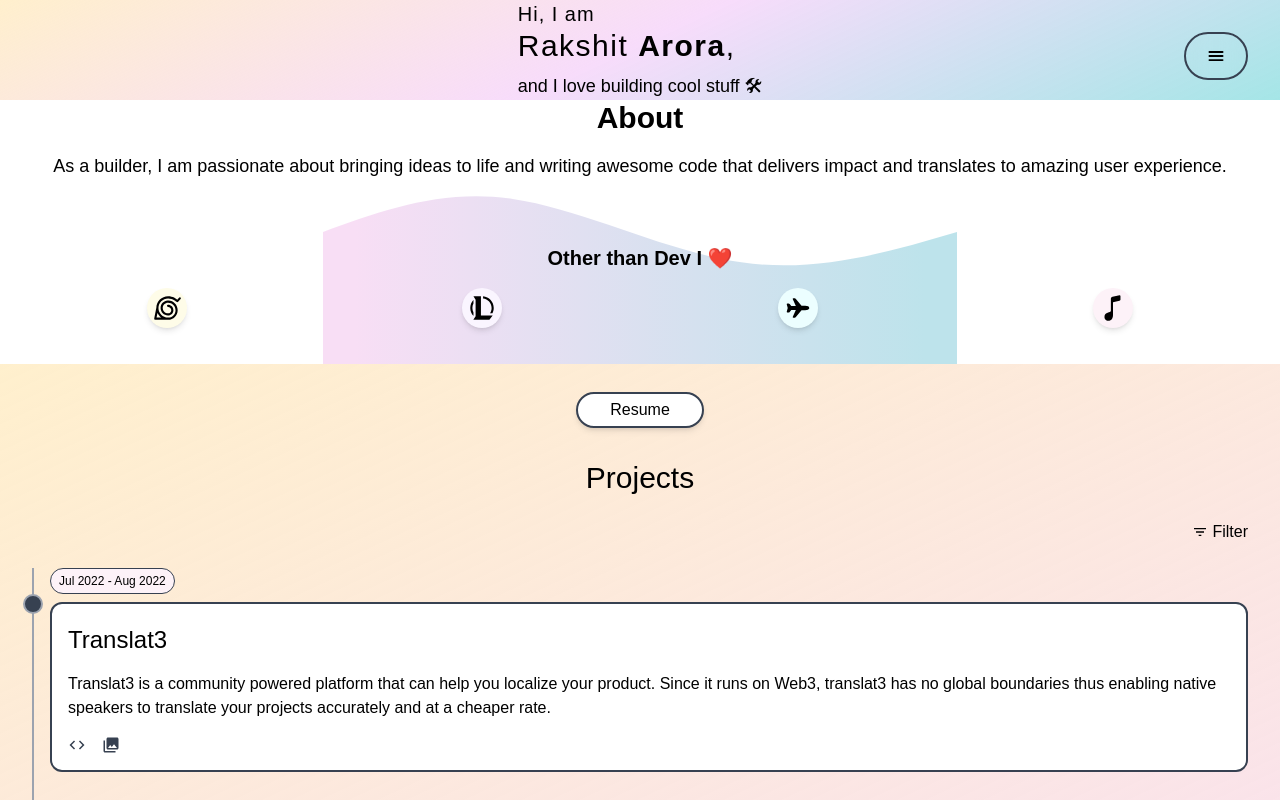
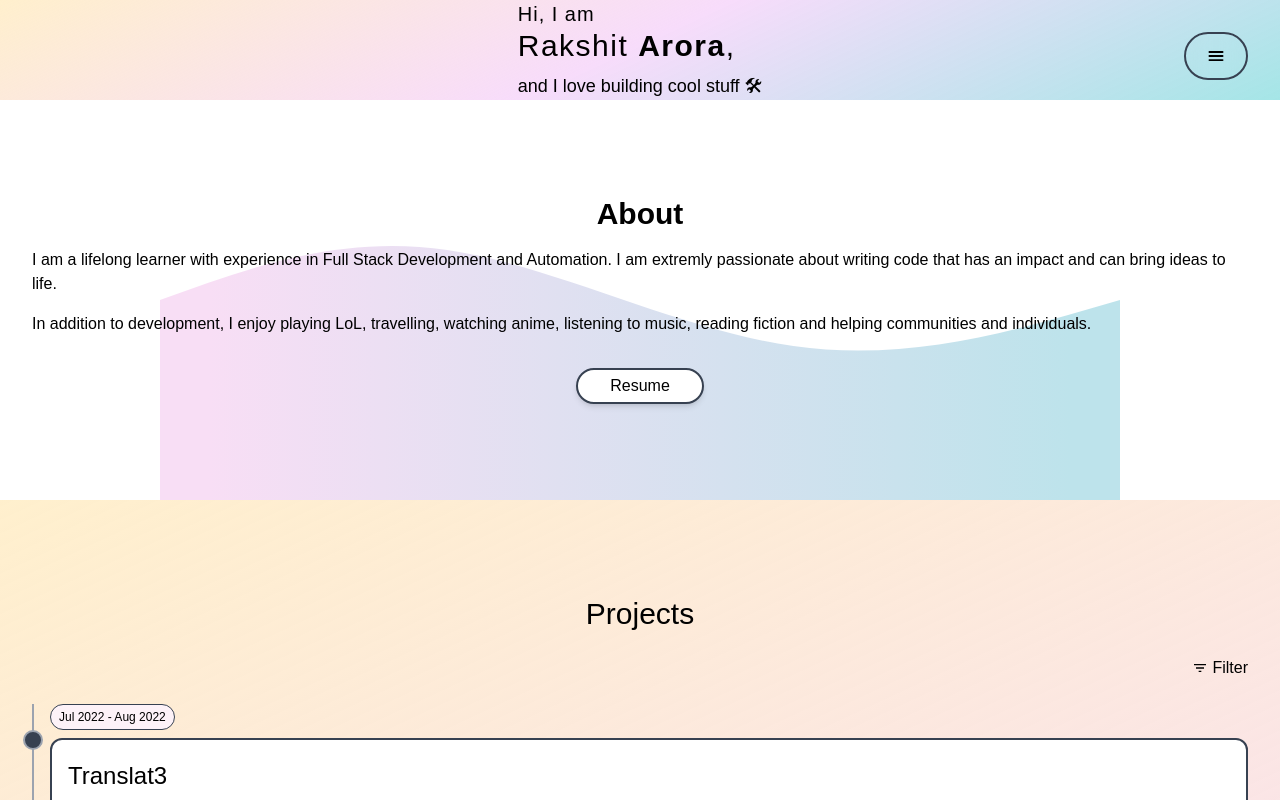
Before and after one commit to rakshit087/rakshit087.github.io, a Next.js app: page / in a window 1280 px wide. Built offline with nearby package versions, Linux system fonts and the light colour scheme; what next-real-viewport would draw is missing.

Commit message:
Made about more detailed & removed icons

```diff
--- a/src/sections/About.tsx
+++ b/src/sections/About.tsx
@@ -1,44 +1,30 @@
-import Image from 'next/image';
-import { IoAirplane } from 'react-icons/io5';
-
 export const About = () => {
   return (
     <section
       id="about"
-      className="flex flex-col items-center justify-center px-12 bg-no-repeat fill-screen snap-start snap-always"
+      className="flex flex-col items-center justify-center px-8 py-24 bg-no-repeat fill-screen snap-start snap-always"
       style={{
         backgroundImage: "url('/images/bg-wave.svg')",
         backgroundPosition: 'bottom',
       }}
     >
       <p className="mb-4 text-3xl font-bold">About</p>
-      <p className="mb-16 text-lg text-center">
-        As a builder, I am passionate about bringing ideas to life and writing awesome code that delivers impact and
-        translates to amazing user experience.
-      </p>
-      <p className="text-xl font-semibold">Other than Dev I ❤️</p>
-      <div className="flex justify-between w-5/6 mt-4">
-        <div className="flex items-center justify-center w-10 h-10 rounded-full shadow-md bg-yellow-50">
-          <Image src="/images/naruto.svg" alt="anime" width={32} height={32} />
-        </div>
-        <div className="flex items-center justify-center w-10 h-10 rounded-full shadow-md bg-purple-50">
-          <Image src="/images/league.svg" alt="anime" width={32} height={32} />
-        </div>
-        <div className="flex items-center justify-center w-10 h-10 rounded-full shadow-md bg-cyan-50">
-          <IoAirplane fontSize={24} />
-        </div>
-        <div className="flex items-center justify-center w-10 h-10 rounded-full shadow-md bg-pink-50">
-          <Image src="/images/music.svg" alt="anime" width={32} height={32} />
-        </div>
+      <div className="mb-8 text-md">
+        <p className="mb-4">
+          I am a lifelong learner with experience in Full Stack Development and Automation. I am extremly passionate
+          about writing code that has an impact and can bring ideas to life.
+        </p>
+        <p>
+          In addition to development, I enjoy playing LoL, travelling, watching anime, listening to music, reading
+          fiction and helping communities and individuals.
+        </p>
       </div>
       <a
         href="https://docs.google.com/document/d/1NPXhxng5PbFFkQKR9jrwVoAzo3lIAoyfFCGauFXx-3w/edit?usp=sharing"
         target="_blank"
         rel="noreferrer"
       >
-        <button className="relative px-8 py-1 bg-white border-2 border-gray-700 rounded-full shadow-md top-16">
-          Resume
-        </button>
+        <button className="px-8 py-1 bg-white border-2 border-gray-700 rounded-full shadow-md ">Resume</button>
       </a>
     </section>
   );
```
